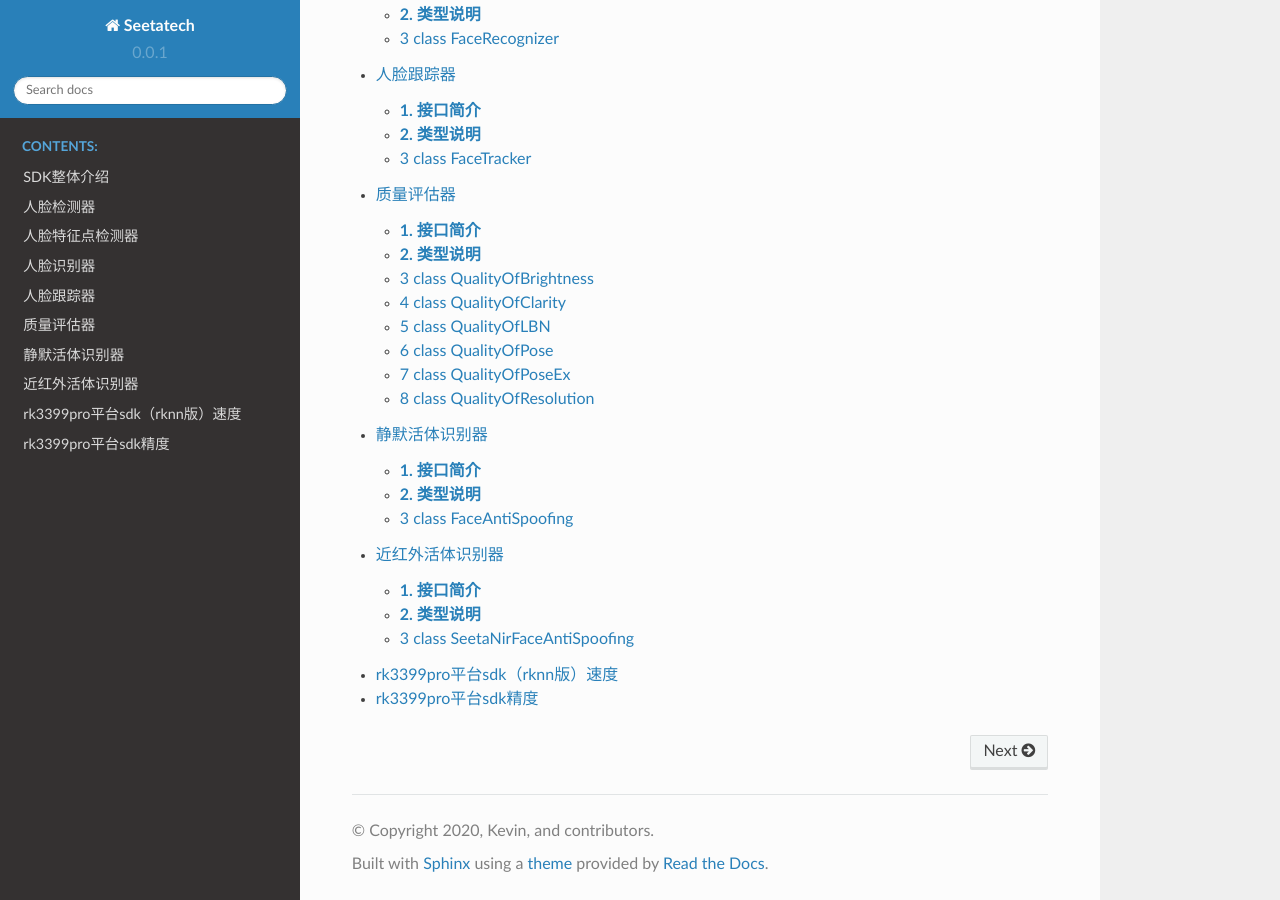
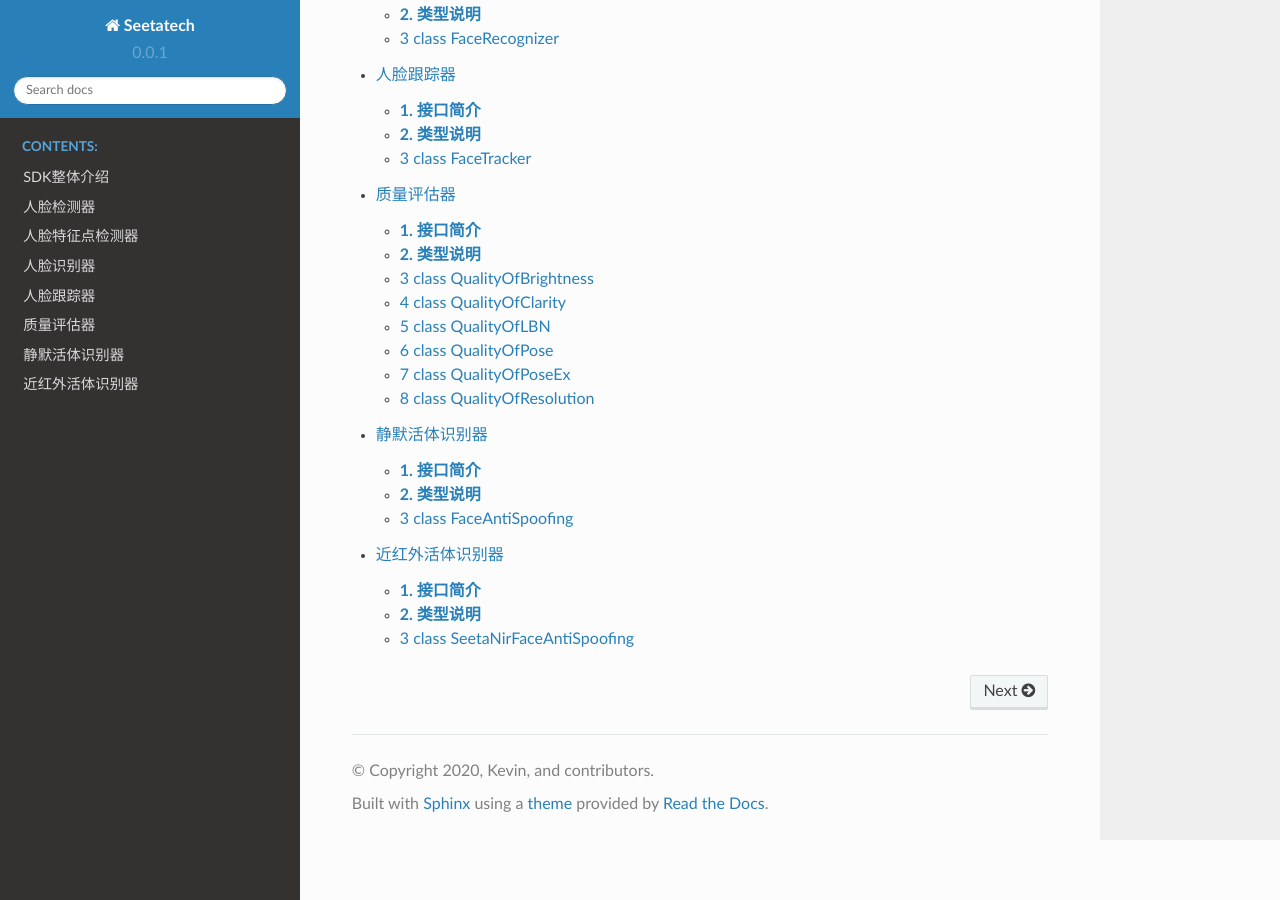
Before and after one commit to speaksoftlove/SeetaDocs, a Sphinx documentation site: the page built from source/index.rst, in a window 1280 px wide and 900 px high, scrolled down 673 px. Built offline with Sphinx 7.4.7 and the Read the Docs theme 2.0.0, drawn with Linux system fonts in a browser that asks for light colours.

Commit message:
remove performance doc

```diff
--- a/source/Performance/SDKPerformace.md
+++ /dev/null
@@ -1,43 +0,0 @@
-# rk3399pro平台sdk（rknn版）速度
-
-<table border="1">
-        <tr>
-            <th>SDK名称</th>
-            <th>硬件平台</th>
-            <th>库版本</th>
-            <th>速度(ms)</th>
-            <th>备注</th>
-        </tr>
-         <tr>
-            <td>人脸检测</td>
-            <td> rk3399pro</td>
-            <td> arm64-v8a</td>
-            <td> </td>
-            <td> </td>
-        </tr>
-         <tr>
-            <td>人脸特征点定位</td>
-            <td> rk3399pro</td>
-            <td> arm64-v8a</td>
-            <td> </td>
-            <td> </td>
-        </tr>
-         <tr>
-            <td>人脸识别</td>
-            <td>rk3399pro </td>
-            <td> arm64-v8a</td>
-            <td> </td>
-            <td> </td>
-        </tr>
-         <tr>
-            <td> 近红外活体</td>
-            <td>rk3399pro </td>
-            <td> arm64-v8a</td>
-            <td> </td>
-            <td> </td>
-        </tr>
-</table>
-<br>
-
-# rk3399pro平台sdk精度
-在自建识别测试数据集上面，识别精度达到99%以上。
--- a/source/index.rst
+++ b/source/index.rst
@@ -18,4 +18,3 @@ Welcome to Seeta's documentation!
    SDKApiDocs/QualityAssessor
    SDKApiDocs/FaceAntiSpoofing
    SDKApiDocs/SeetaNirFaceAntiSpoofing
-   Performance/SDKPerformace
```
